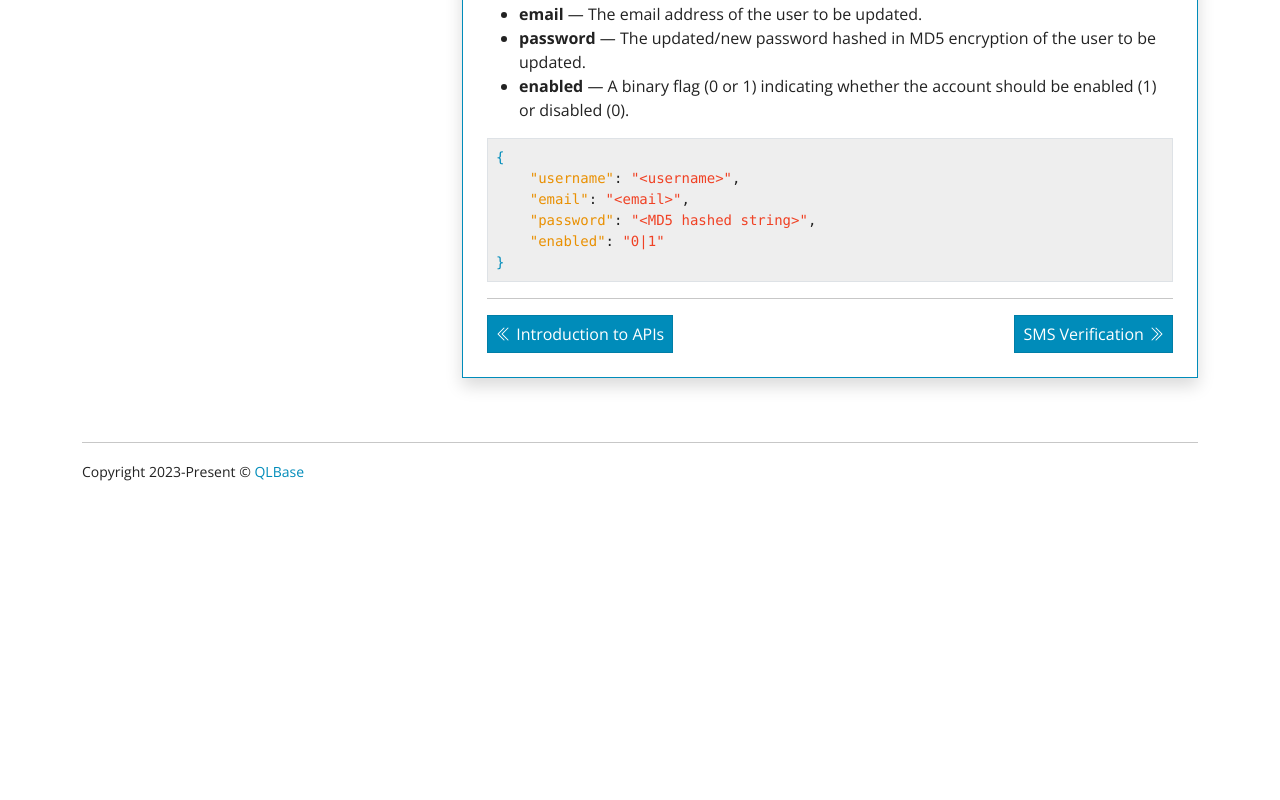
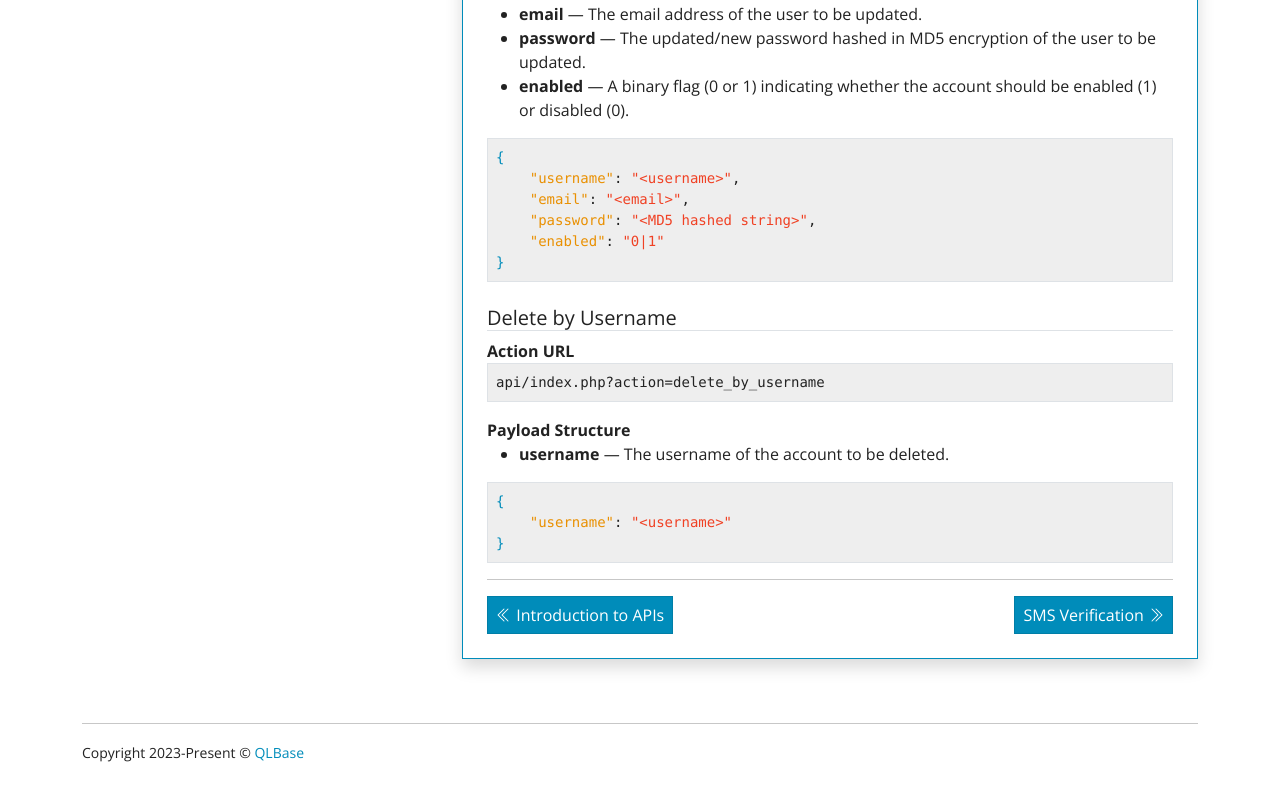
Before and after one commit to nthnn/QLBase, a Vue app in the folder documentations/: page /authentication in a window 1280 px wide. Shown: the part 1951-2751 px from the top of the page. Before the commit the page ends 2482 px from the top, so only its background shows below. Built offline with nearby package versions, Linux system fonts and the light colour scheme.

Commit message:
Authentication docs: delete_by_username

```diff
--- a/documentations/src/views/Authentication.vue
+++ b/documentations/src/views/Authentication.vue
@@ -81,6 +81,19 @@
     <span class="text-warning">"enabled"</span>: <span class="text-danger">"0|1"</span>
 <span class="text-primary">}</span></pre>
 
+    <h5 class="mt-4 border-bottom">Delete by Username</h5>
+    <b>Action URL</b>
+    <pre class="bg-secondary border-gray border rounded p-2">api/index.php?action=delete_by_username</pre>
+
+    <b>Payload Structure</b>
+    <ul>
+        <li><b>username</b> &mdash; The username of the account to be deleted.</li>
+    </ul>
+
+    <pre class="bg-secondary border-gray border rounded p-2"><span class="text-primary">{</span>
+    <span class="text-warning">"username"</span>: <span class="text-danger">"&lt;username&gt;"</span>
+<span class="text-primary">}</span></pre>
+
     <hr/>
     <div class="row">
         <div class="col-6">
```
